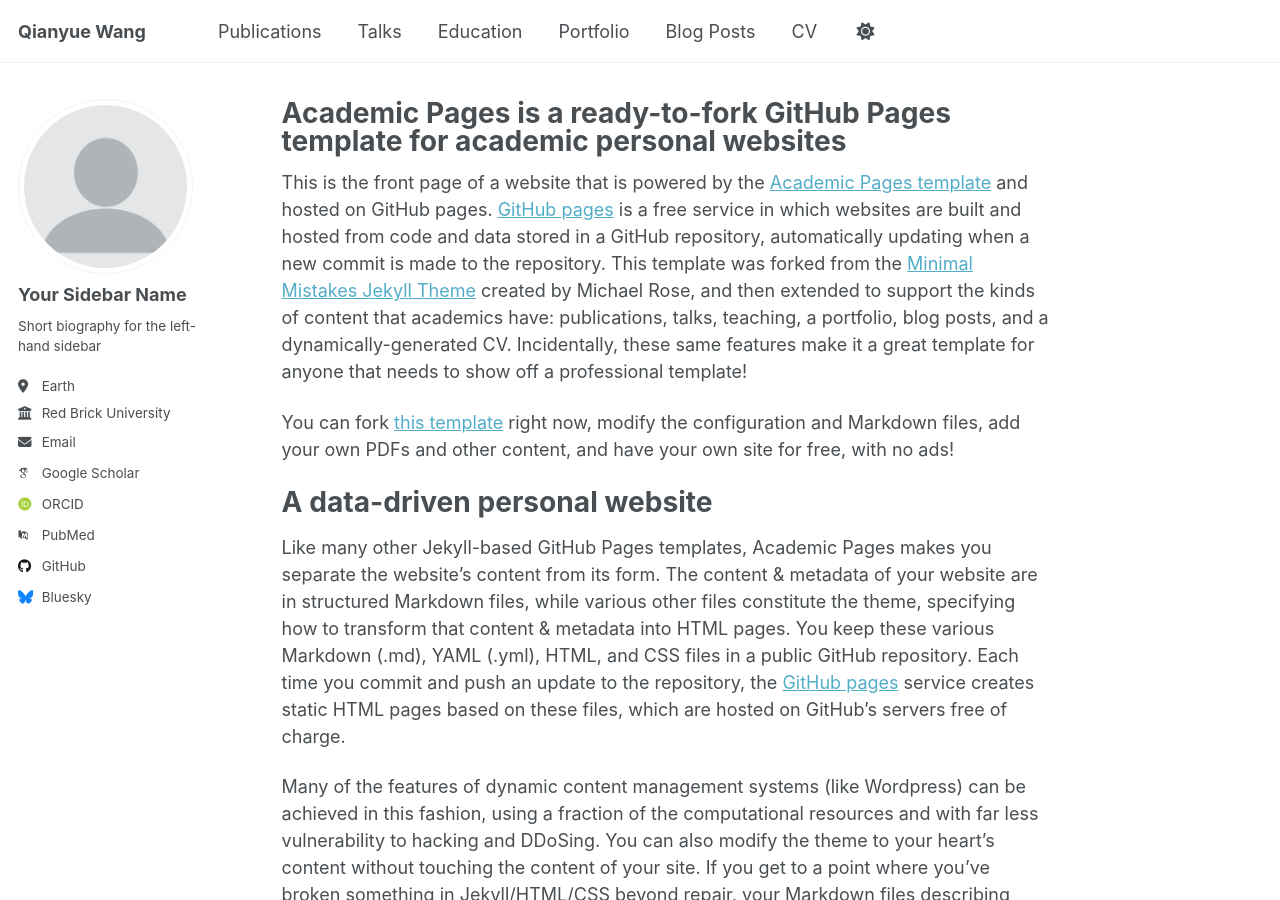
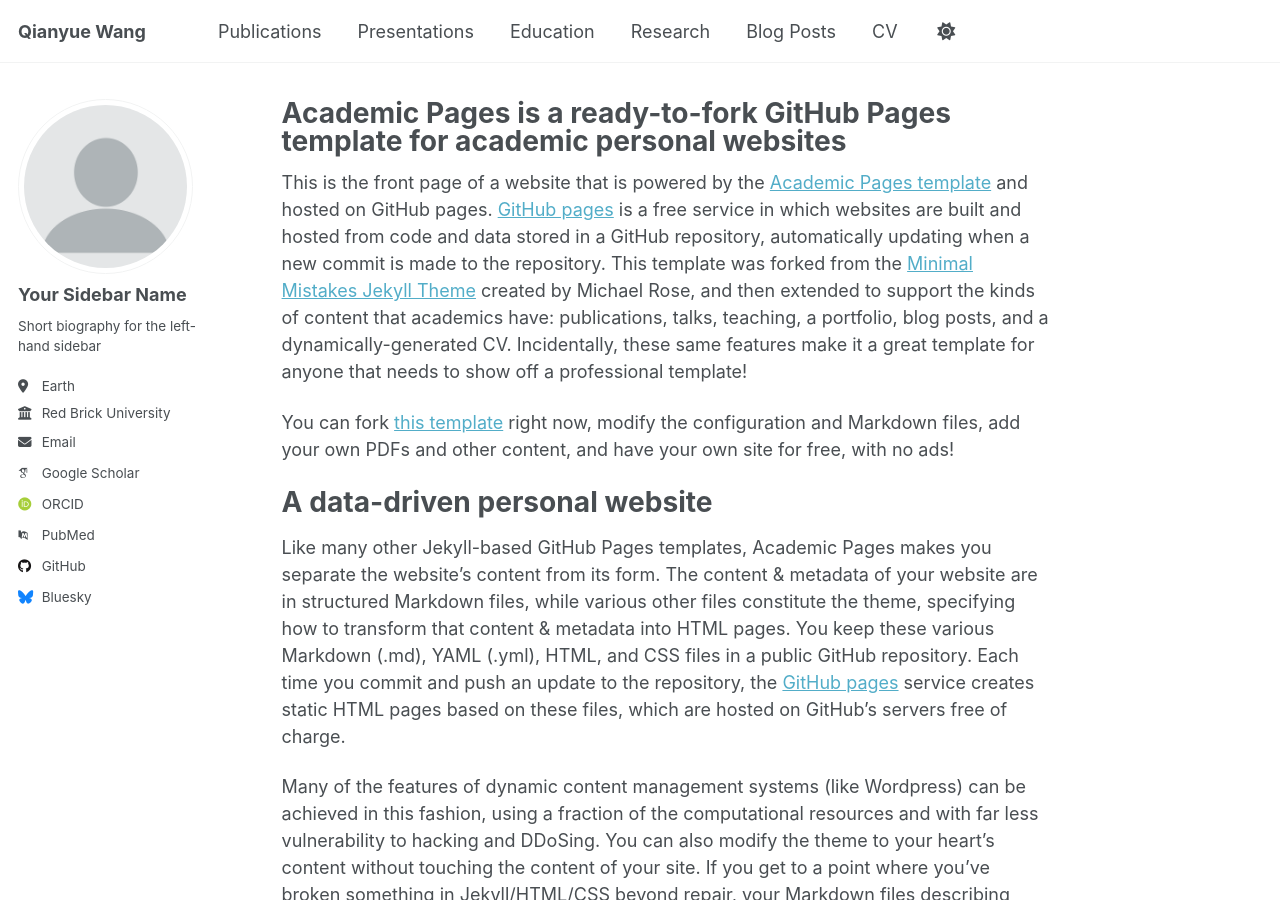
Before and after one commit to Wangq180/Qianyue-Wang.github.io, a Jekyll site: the page built from _pages/about.md, in a window 1280 px wide and 900 px high. Built offline with Jekyll 4.4.1, drawn with Linux system fonts in a browser that asks for light colours; some web fonts are replaced; a script that is not in the unit is left out.

Commit message:
Update navigation.yml

```diff
--- a/_data/navigation.yml
+++ b/_data/navigation.yml
@@ -11,13 +11,13 @@ main:
   - title: "Publications"
     url: /publications/
 
-  - title: "Talks"
+  - title: "Presentations"
     url: /talks/
 
   - title: "Education"
     url: /teaching/
 
-  - title: "Portfolio"
+  - title: "Research"
     url: /portfolio/
 
   - title: "Blog Posts"
```
